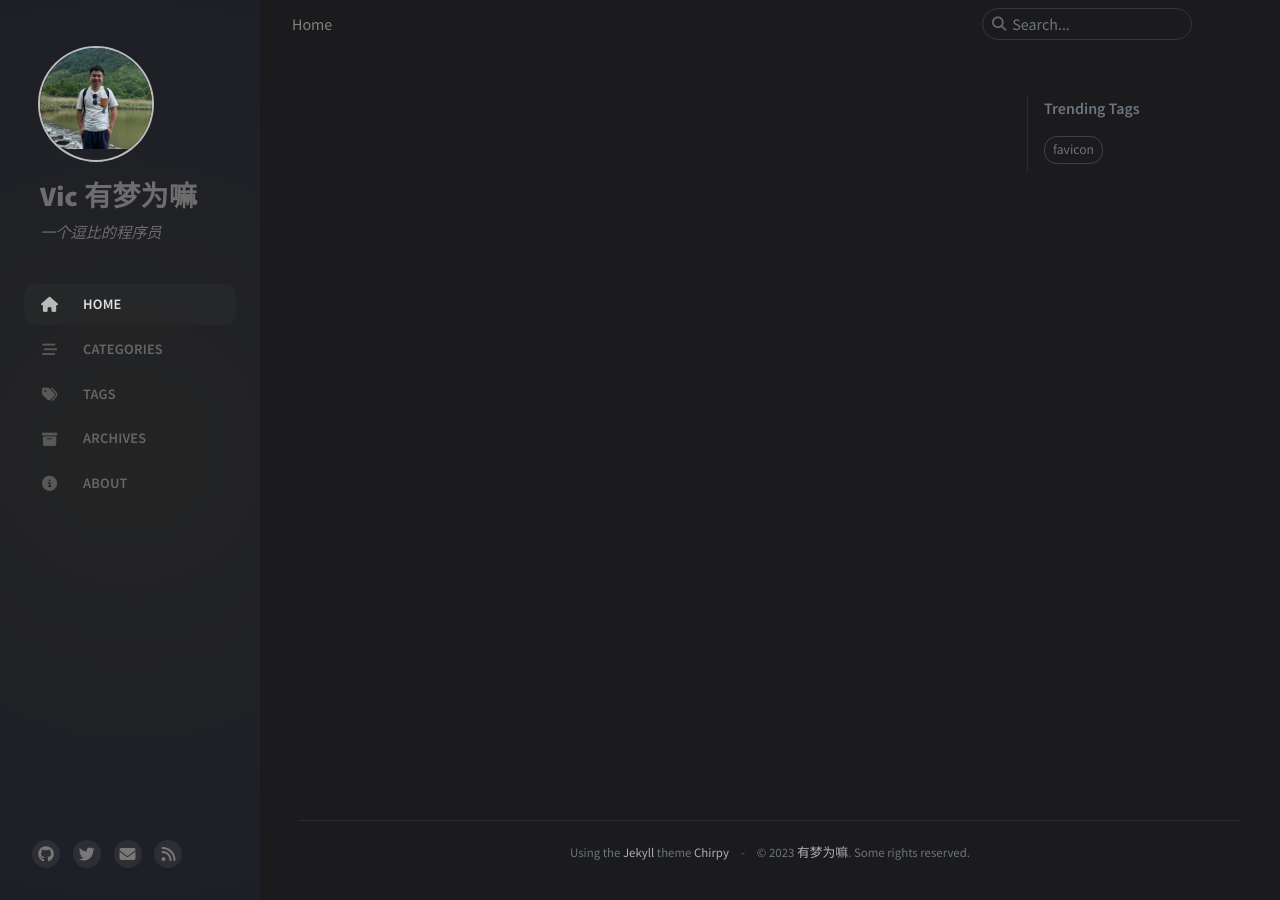
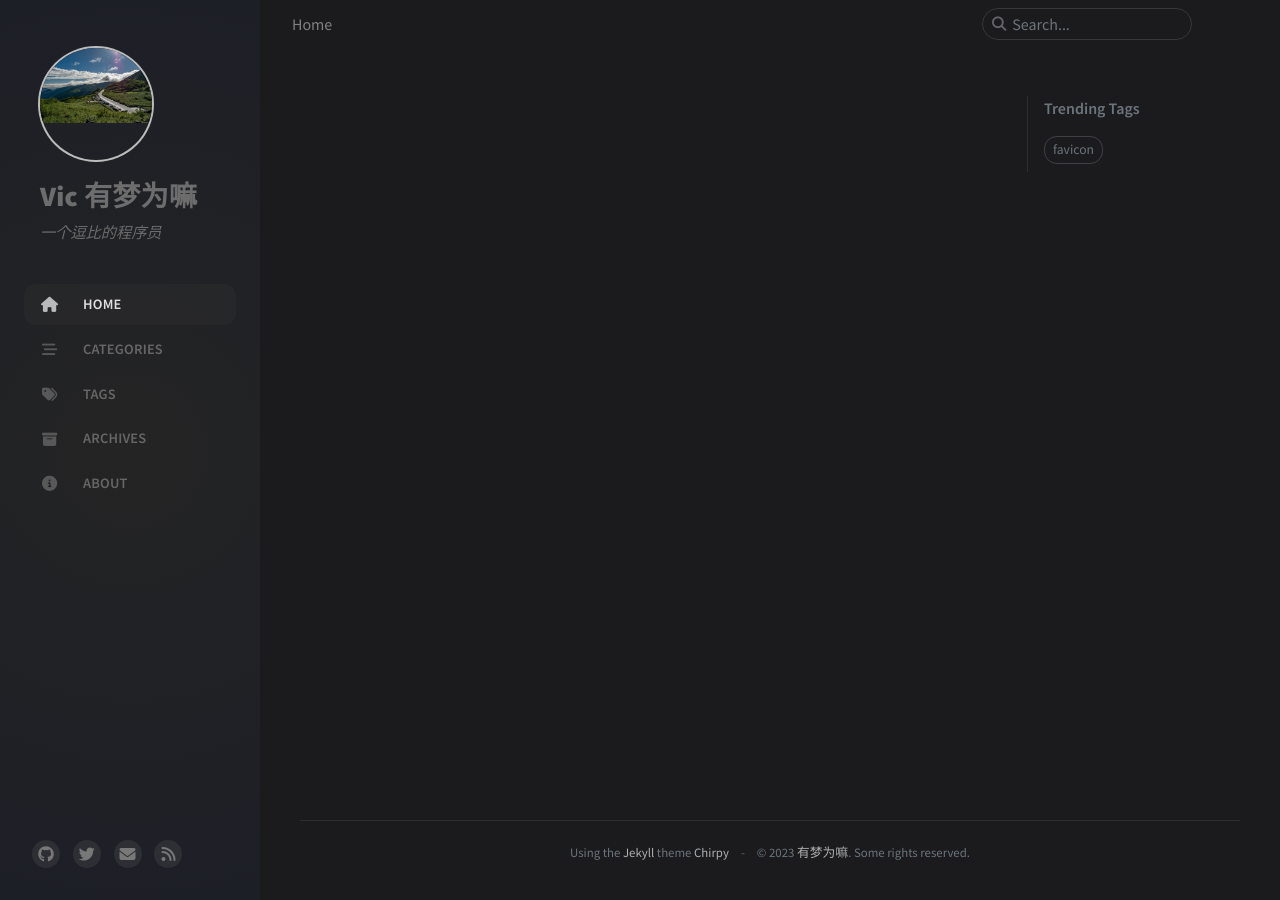
Before and after one commit to vic-caopengfei/vic-caopengfei.github.io, a Jekyll site: the page built from index.html, in a window 1280 px wide. Built offline with Jekyll 4.4.1, drawn with Linux system fonts in a browser that asks for light colours; cached includes are drawn as plain includes; comment, search, counter and statistics services are not loaded.

Commit message:
fix image

```diff
--- a/_config.yml
+++ b/_config.yml
@@ -73,10 +73,10 @@ theme_mode: 'dark'
 # will be added to all image (site avatar & posts' images) paths starting with '/'
 #
 # e.g. 'https://cdn.com'
-img_cdn: "https://vic-caopengfei.github.io/assets/img"
+img_cdn: "https://chirpy-img.netlify.app"
 
 # the avatar on sidebar, support local or CORS resources
-avatar: "/favicons/avatar.jpg"
+avatar: "https://vic-caopengfei.github.io/assets/img/favicons/avatar.png"
 
 # boolean type, the global switch for TOC in posts.
 toc: true
```
Also changed, not shown: assets/img/favicons/avatar.jpg (deleted), assets/img/favicons/avatar.png (added).
